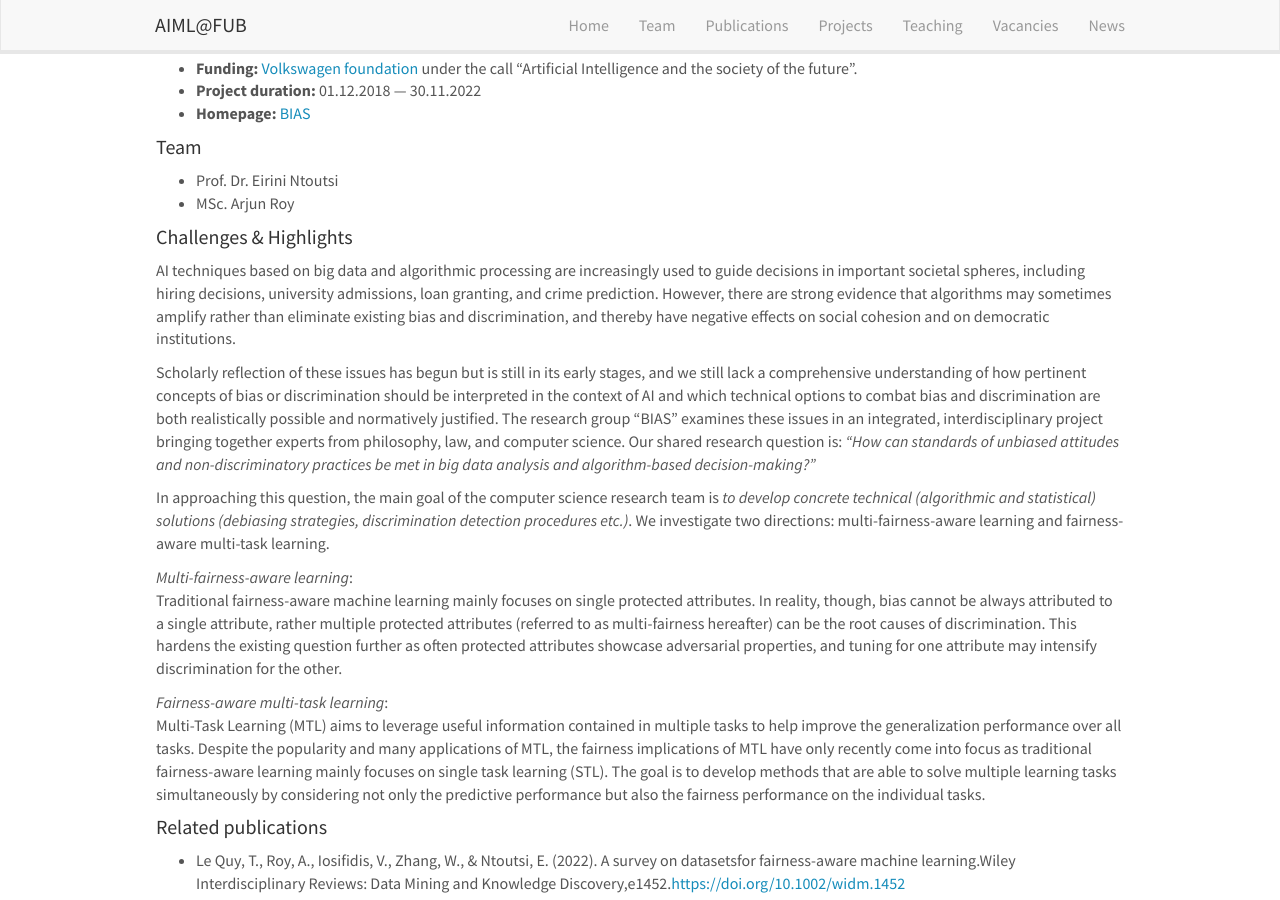
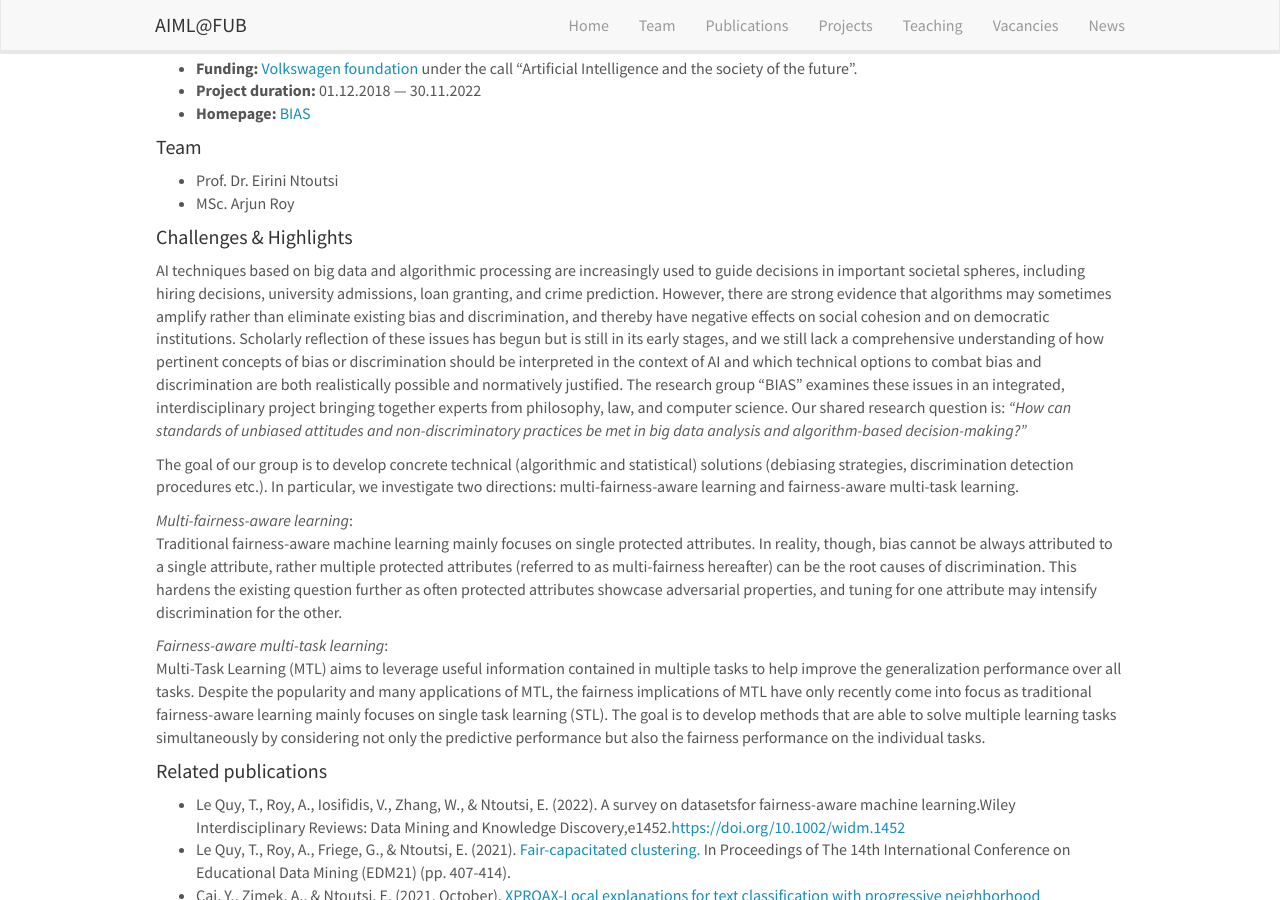
Before and after one commit to AIML-research/AIML-research.github.io, a Jekyll site: the page built from _pages/bias.md, in a window 1280 px wide and 900 px high, scrolled down 410 px. Built offline with Jekyll 4.4.1, drawn with Linux system fonts in a browser that asks for light colours; nearby versions of some CDN libraries.

Commit message:
Update bias.md

```diff
--- a/_pages/bias.md
+++ b/_pages/bias.md
@@ -22,12 +22,10 @@
 - MSc. Arjun Roy
 
 #### Challenges & Highlights
-AI techniques based on big data and algorithmic processing are increasingly used to guide decisions in important societal spheres, including hiring decisions, university admissions, loan granting, and crime prediction. However, there are strong evidence that algorithms may sometimes amplify rather than eliminate existing bias and discrimination, and thereby have negative effects on social cohesion and on democratic institutions.
+AI techniques based on big data and algorithmic processing are increasingly used to guide decisions in important societal spheres, including hiring decisions, university admissions, loan granting, and crime prediction. However, there are strong evidence that algorithms may sometimes amplify rather than eliminate existing bias and discrimination, and thereby have negative effects on social cohesion and on democratic institutions. Scholarly reflection of these issues has begun but is still in its early stages, and we still lack a comprehensive understanding of how pertinent concepts of bias or discrimination should be interpreted in the context of AI and which technical options to combat bias and discrimination are both realistically possible and normatively justified. The research group “BIAS” examines these issues in an integrated, interdisciplinary project bringing together experts from philosophy, law, and computer science. Our shared research question is: <i>“How can standards of unbiased attitudes and non-discriminatory practices be met in big data analysis and algorithm-based decision-making?”</i>
 
-Scholarly reflection of these issues has begun but is still in its early stages, and we still lack a comprehensive understanding of how pertinent concepts of bias or discrimination should be interpreted in the context of AI and which technical options to combat bias and discrimination are both realistically possible and normatively justified. The research group “BIAS” examines these issues in an integrated, interdisciplinary project bringing together experts from philosophy, law, and computer science. Our shared research question is: <i>“How can standards of unbiased attitudes and non-discriminatory practices be met in big data analysis and algorithm-based decision-making?”</i>
-
-In approaching this question, the main goal of the computer science research team is <i>to develop concrete technical (algorithmic and statistical) solutions (debiasing strategies, discrimination detection procedures etc.)</i>.
-We investigate two directions: multi-fairness-aware learning and fairness-aware multi-task learning.<br>
+The goal of our group is to develop concrete technical (algorithmic and statistical) solutions (debiasing strategies, discrimination detection procedures etc.).
+In particular, we investigate two directions: multi-fairness-aware learning and fairness-aware multi-task learning.<br>
 
 <i>Multi-fairness-aware learning</i>:<br>
 Traditional fairness-aware machine learning mainly focuses on single protected attributes. In reality, though, bias cannot be always attributed to a single attribute, rather multiple protected attributes (referred to as multi-fairness hereafter) can be the root causes of discrimination. This hardens the existing question further as often protected attributes showcase adversarial properties, and tuning for one attribute may intensify discrimination for the other.
```
